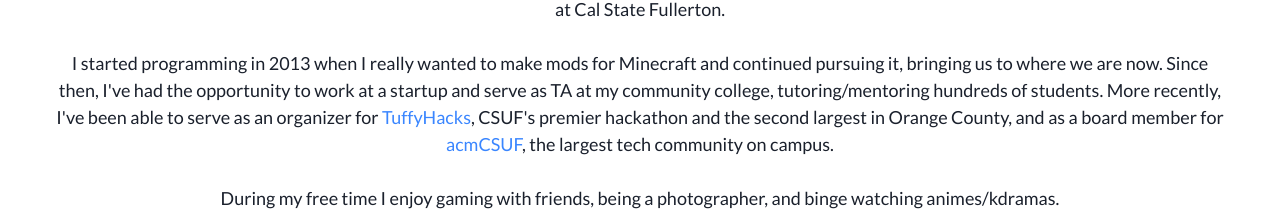
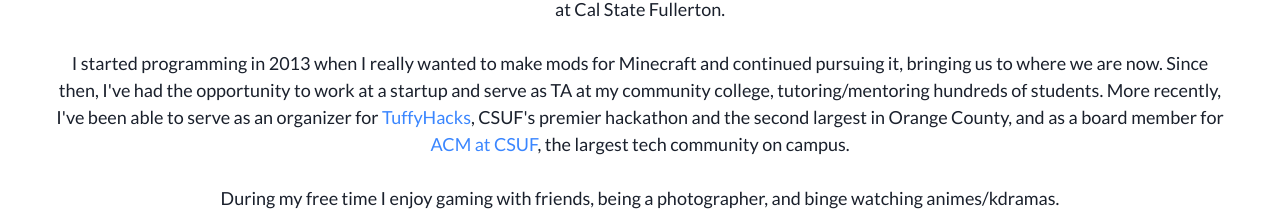
Before and after one commit to jaasonw/jason-wong.me, a Next.js app: page / in a window 1280 px wide. Shown: the part 914-1137 px from the top of the page. Built offline with nearby package versions, Linux system fonts and the light colour scheme.

Commit message:
acm rebrand

```diff
--- a/components/About.tsx
+++ b/components/About.tsx
@@ -27,9 +27,9 @@ export default function Header() {
             TuffyHacks
           </Link>
           , CSUF&apos;s premier hackathon and the second largest in Orange
-          County, and as a board member for{" "}
+          County, and as a board member for {" "}
           <Link color="asdf" href="https://acmcsuf.com">
-            acmCSUF
+            ACM at CSUF
           </Link>
           , the largest tech community on campus.
           {/*
```
